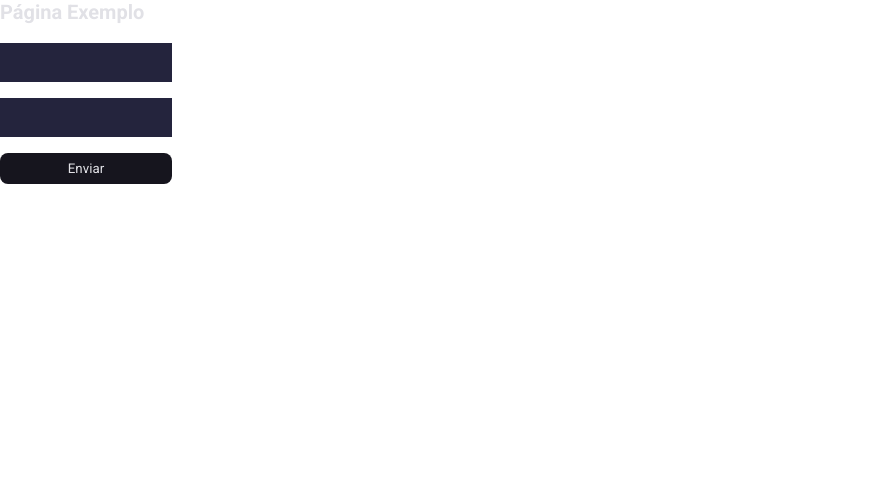
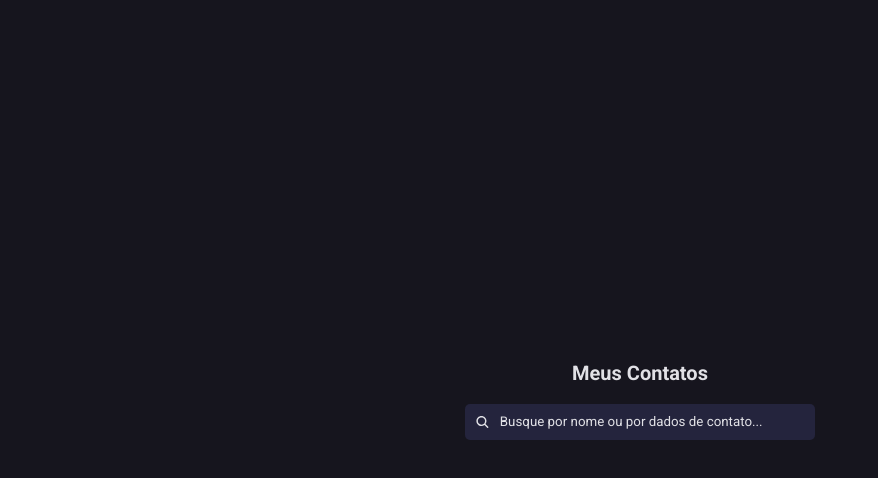
Before and after one commit to Flavio-JS/contact-page, a Next.js app: page / in a window 1280 px wide. Shown: the top 478 px of the page, without its empty margins (0-878 px from the left). Built offline with nearby package versions, Linux system fonts and the light colour scheme.

Commit message:
finalizado componente de input, form e ícone search

```diff
--- a/src/components/Form/Form.styles.ts
+++ b/src/components/Form/Form.styles.ts
@@ -2,15 +2,17 @@ import styled, { css } from "styled-components";
 
 interface IFormWrapperProps {
   gap?: number;
+  width?: number;
+  height?: number;
 }
 export const FormWrapper = styled.form<IFormWrapperProps>`
-  ${({ gap }) => css`
+  ${({ gap, width, height }) => css`
     display: flex;
     flex-direction: column;
     justify-content: center;
     align-items: center;
-    width: fit-content;
-    height: fit-content;
+    width: ${width ? `${width}px` : "fit-content"};
+    height: ${height ? `${height}px` : "fit-content"};
     gap: ${gap ? `${gap}px` : "16px"};
 
     button {
--- a/src/components/Form/Form.tsx
+++ b/src/components/Form/Form.tsx
@@ -5,15 +5,21 @@ import * as S from "./Form.styles";
 interface IForm {
   inputs: IInput[];
   onSubmitFn: SubmitHandler<Record<string, unknown>>;
-  submitBtn?: JSX.Element;
   gap?: number;
+  width?: number;
+  height?: number;
 }
 
-const Form = ({ inputs, onSubmitFn, submitBtn, gap }: IForm) => {
+const Form = ({ inputs, onSubmitFn, gap, width, height }: IForm) => {
   const methods = useForm<Record<string, unknown>>();
 
   return (
-    <S.FormWrapper gap={gap} onSubmit={methods.handleSubmit(onSubmitFn)}>
+    <S.FormWrapper
+      gap={gap}
+      onSubmit={methods.handleSubmit(onSubmitFn)}
+      width={width}
+      height={height}
+    >
       <FormProvider {...methods}>
         {inputs.map((input) => (
           <Input
@@ -22,13 +28,14 @@ const Form = ({ inputs, onSubmitFn, submitBtn, gap }: IForm) => {
             name={input.name}
             label={input.label}
             height={input.height}
-            width={input.width}
+            maxWidth={input.maxWidth}
             margin={input.margin}
             padding={input.padding}
+            startIcon={input.startIcon}
+            endIcon={input.endIcon}
             placeholder={input.placeholder}
           />
         ))}
-        {submitBtn ? submitBtn : <button>Enviar</button>}
       </FormProvider>
     </S.FormWrapper>
   );
--- a/src/components/Icons/Search/Search.tsx
+++ b/src/components/Icons/Search/Search.tsx
@@ -3,9 +3,9 @@ import { SVGProps } from "react";
 const SearchIcon = ({ ...props }: SVGProps<SVGSVGElement>) => {
   return (
     <svg
-      width={props.width ?? "24"}
-      height={props.height ?? "24"}
-      viewBox={props.viewBox ?? "0 0 24 24"}
+      width={props.width ?? "16"}
+      height={props.height ?? "16"}
+      viewBox={props.viewBox ?? "0 0 16 16"}
       {...props}
       fill="none"
       xmlns="http://www.w3.org/2000/svg"
--- a/src/components/Input/Input.styles.ts
+++ b/src/components/Input/Input.styles.ts
@@ -1,19 +1,21 @@
 import styled, { css } from "styled-components";
 
 interface IInputWrapperProps {
-  width?: number;
+  maxWidth?: number;
   height?: number;
   padding?: string;
   margin?: string;
 }
 
 export const InputWrapper = styled.div<IInputWrapperProps>`
-  ${({ width, height, padding, margin }) => css`
-    width: ${width ? `${width}px` : "min-width"};
+  ${({ maxWidth, height, padding, margin }) => css`
+    width: 100%;
     height: ${height ? `${height}px` : "min-height"};
     padding: ${padding ?? "0"};
     margin: ${margin ?? "0"};
     background-color: #24243d;
+    border-radius: 5px;
+    max-width: ${maxWidth ? `${maxWidth}px` : "100%"};
 
     input {
       width: 100%;
@@ -21,6 +23,24 @@ export const InputWrapper = styled.div<IInputWrapperProps>`
       outline: none;
       border: none;
       background-color: transparent;
+
+      ::placeholder {
+        color: #e1e1e6;
+      }
     }
   `}
 `;
+
+export const InputContainer = styled.div`
+  display: flex;
+  justify-content: center;
+  align-items: center;
+  gap: 10px;
+  background-color: #24243d;
+
+  svg {
+    :hover {
+      cursor: pointer;
+    }
+  }
+`;
--- a/src/components/Input/Input.tsx
+++ b/src/components/Input/Input.tsx
@@ -1,26 +1,30 @@
-import React from "react";
+import React, { ReactNode } from "react";
 import { useFormContext } from "react-hook-form";
 import * as S from "./Input.styles";
 
 export interface IInput {
   name: string;
   label?: string;
-  width?: number;
+  maxWidth?: number;
   height?: number;
   padding?: string;
   margin?: string;
   placeholder?: string;
   type: React.HTMLInputTypeAttribute;
+  startIcon?: ReactNode;
+  endIcon?: ReactNode;
 }
 
 const Input = ({
   name,
   label,
-  width,
+  maxWidth,
   height,
   padding,
   margin,
   placeholder,
+  startIcon,
+  endIcon,
   type = "text",
   ...rest
 }: IInput) => {
@@ -28,19 +32,24 @@ const Input = ({
 
   return (
     <S.InputWrapper
-      width={width}
+      maxWidth={maxWidth}
       height={height}
       padding={padding}
       margin={margin}
     >
       {label && <label htmlFor={name}>{label}</label>}
+      <S.InputContainer>
+        {startIcon && startIcon}
         <input
           id={name}
           {...register(name)}
           type={type}
           placeholder={placeholder}
+          autoComplete={type === "password" ? "new-password" : ""}
           {...rest}
         />
+        {endIcon && endIcon}
+      </S.InputContainer>
     </S.InputWrapper>
   );
 };
--- a/src/pages/index.tsx
+++ b/src/pages/index.tsx
@@ -1,6 +1,6 @@
 import { NextPage } from "next";
-import { BaseButton } from "../components/BaseButton/BaseButton";
 import { Form } from "../components/Form/Form";
+import { SearchIcon } from "../components/Icons/Search/Search";
 import { Title } from "../components/Title/Title";
 
 const HomePage: NextPage = () => {
@@ -8,17 +8,34 @@ const HomePage: NextPage = () => {
   const onSubmit = (data: Record<string, unknown>) => console.log(data);
 
   return (
-    <>
-      <Title textTransform="capitalize">Página exemplo</Title>
+    <section
+      style={{
+        display: "flex",
+        flexDirection: "column",
+        width: "100%",
+        height: "100vh",
+        justifyContent: "center",
+        alignItems: "center",
+        backgroundColor: "#16151e",
+      }}
+    >
+      <Title textTransform="capitalize">Meus Contatos</Title>
       <br />
       <Form
         onSubmitFn={onSubmit}
         inputs={[
-          { type: "text", name: "id", padding: "10px" },
-          { type: "password", name: "senha", padding: "10px" },
+          {
+            type: "text",
+            name: "id",
+            padding: "10px",
+            maxWidth: 350,
+            startIcon: <SearchIcon />,
+            placeholder: "Busque por nome ou por dados de contato...",
+          },
         ]}
+        width={350}
       />
-    </>
+    </section>
   );
 };
 
```
Also changed, not shown: 2 other files (tests, documents, lock files or other folders). Lines whose indentation alone changed are shown as unchanged.
